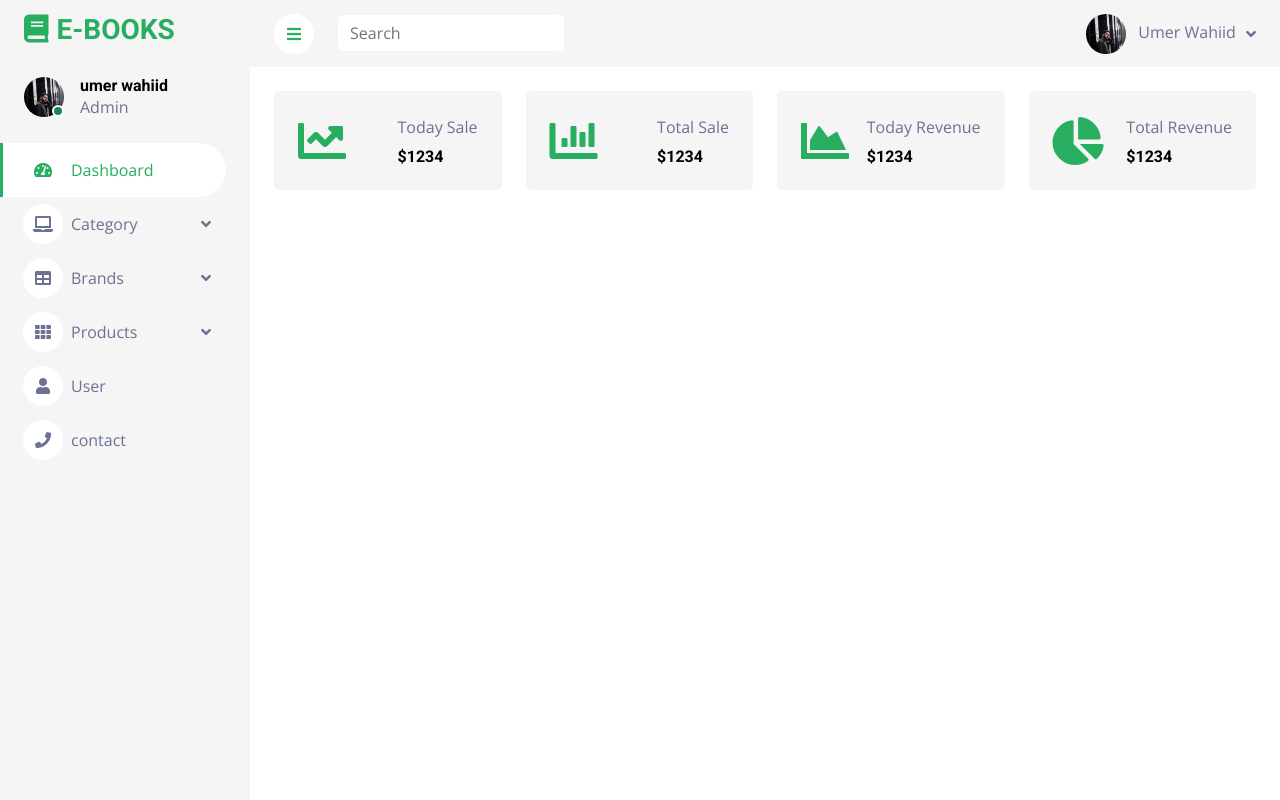
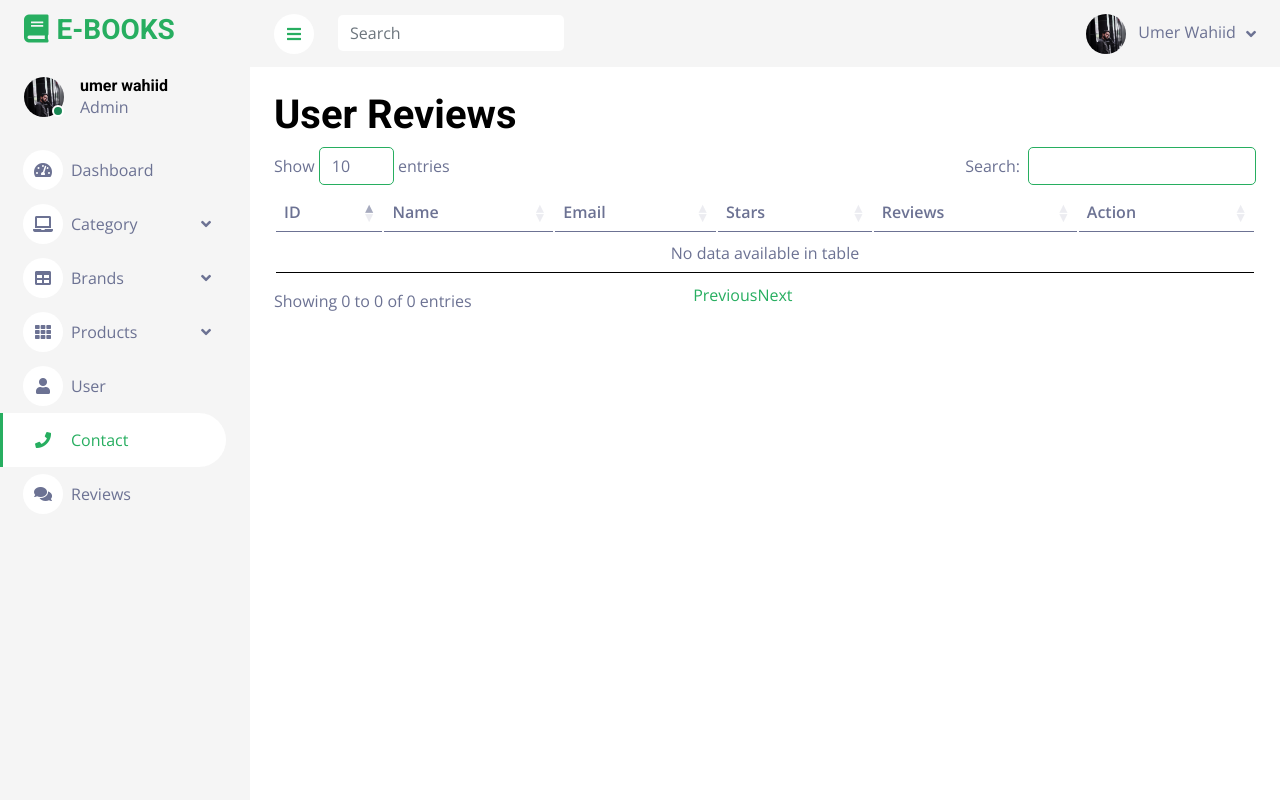
Before and after one commit to umer-wahiid/E-Book, a PHP site: page /index.php?reviews in a window 1280 px wide. Run offline with PHP 8.4, Linux system fonts and the light colour scheme; data that the repository does not hold is empty; some libraries are stand-ins or nearby versions.

Commit message:
ammar/6:36

```diff
--- a/E-Books/views/css/style.css
+++ b/E-Books/views/css/style.css
@@ -407,16 +407,16 @@ section{
     border-radius: 8px;
     margin-top: 260px;
     position: absolute;
-    margin-left: -13px;
+    margin-left: -23px;
 }
 .FeedContainer{
     padding: 10px;
     width: 370px;
-    margin-top: 155px;
+    margin-top: 280px;
     background-color: white;
     display: none;
     position: absolute;
-    margin-left: -385px;
+    margin-left: -395px;
     border-radius: 10px;
     border: 2px solid var(--green);
     box-shadow: 0px 5px 16px 2px rgba(0, 0, 0, 0.563);
--- a/dashboard/views/index.php
+++ b/dashboard/views/index.php
@@ -102,7 +102,8 @@
                         </div>
                     </div>
                     <a href="index.php?user" class="nav-item nav-link use"><i class="fa fa-user me-2"></i>User</a>
-                    <a href="index.php?contact" class="nav-item nav-link cont"><i class="fa fa-phone me-2"></i>contact</a>
+                    <a href="index.php?contact" class="nav-item nav-link cont"><i class="fa fa-phone me-2"></i>Contact</a>
+                    <a href="index.php?reviews" class="nav-item nav-link revi"><i class="fa fa-comments me-2"></i>Reviews</a>
                 </div>
             </nav>
         </div>
@@ -158,6 +159,8 @@
                     include "user.php";
                 } else if (isset($_GET["contact"])) {
                     include "contact.php";
+                } else if (isset($_GET["reviews"])) {
+                    include "reviews.php";
                 } else {
                     echo '
                     <div class="row g-4">
--- /dev/null
+++ b/dashboard/views/reviews.php
@@ -0,0 +1,66 @@
+<?php
+require "../apis/connection.php";
+?>
+<!DOCTYPE html>
+<html lang="en">
+
+<head>
+    <meta charset="UTF-8">
+    <meta http-equiv="X-UA-Compatible" content="IE=edge">
+    <meta name="viewport" content="width=device-width, initial-scale=1.0">
+    <title>Document</title>
+    <style>
+        .navbar .navbar-nav .nav-link.dash,
+        .cat,
+        .pro,
+        .use,
+        .cont {
+            color: var(--light);
+            background: none;
+            border-color: transparent;
+        }
+
+        .navbar .navbar-nav .nav-link.cont {
+            color: var(--primary);
+            background: var(--dark);
+            border-color: var(--primary);
+        }
+    </style>
+</head>
+
+<body>
+    <h1>User Reviews</h1>
+    <table id="mytable" class="table">
+        <thead>
+            <tr>
+                <th>ID</th>
+                <th>Name</th>
+                <th>Email</th>
+                <th>Stars</th>
+                <th>Reviews</th>
+                <th>Action</th>
+            </tr>
+        </thead>
+        <tbody>
+            <?php
+            $fetch_review = mysqli_query($con, "SELECT * from tbl_user_reviews");
+            while ($review_row = mysqli_fetch_array($fetch_review)) {
+                echo '
+                        <tr>
+                            <td>' . $review_row[0] . '</td>
+                            <td>' . $review_row[1] . '</td>
+                            <td>' . $review_row[2] . '</td>
+                            <td>' . $review_row[3] . '</td>
+                            <td>' . $review_row[4] . '</td>
+                            <td>
+                                <a href="" class="btn btn-primary">Delete</a>
+                            </td>
+                        </tr>
+                    ';
+            }
+            ?>
+        </tbody>
+    </table>
+</body>
+
+</html>
```
Also changed, not shown: E-Books/views/nav.php (+11 -10 lines).
